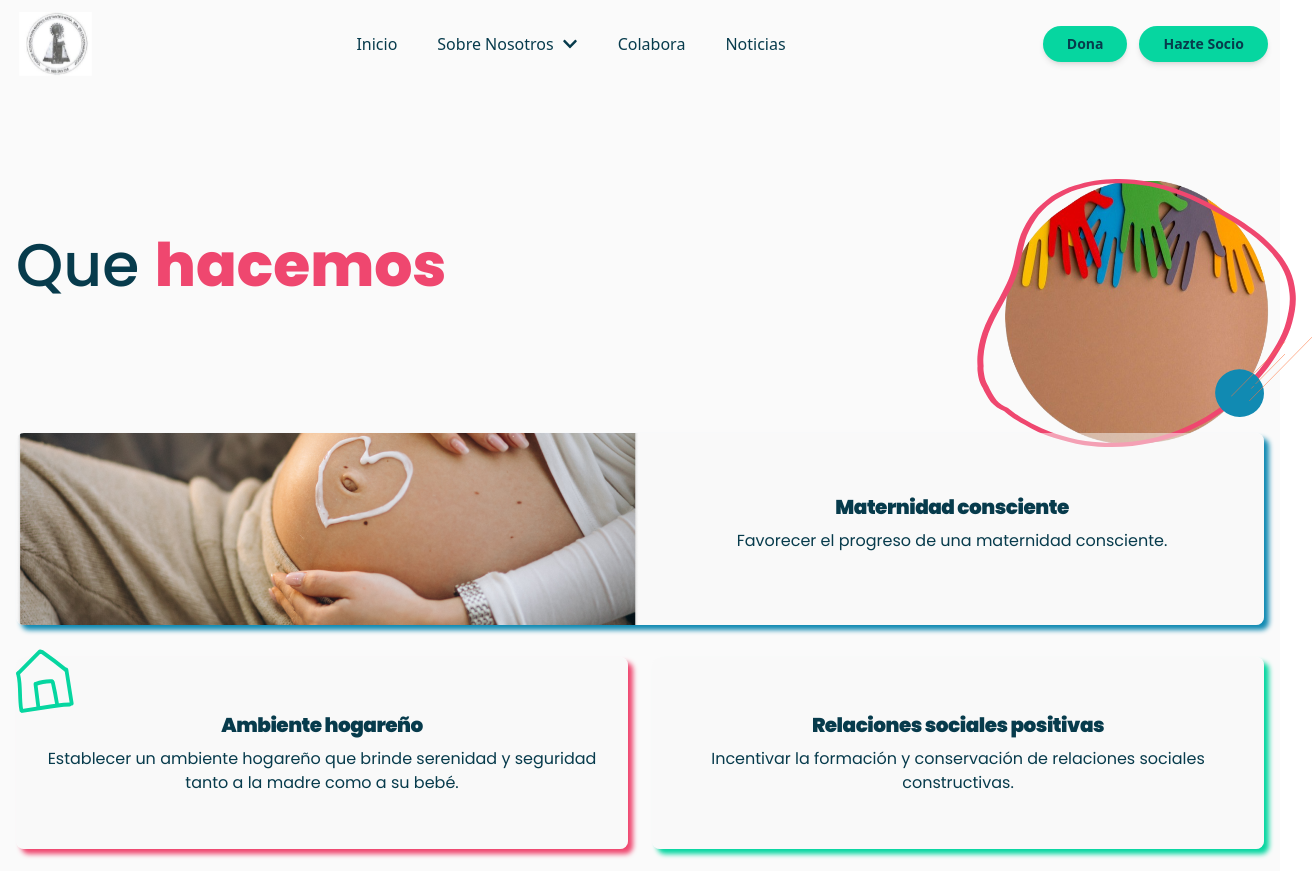
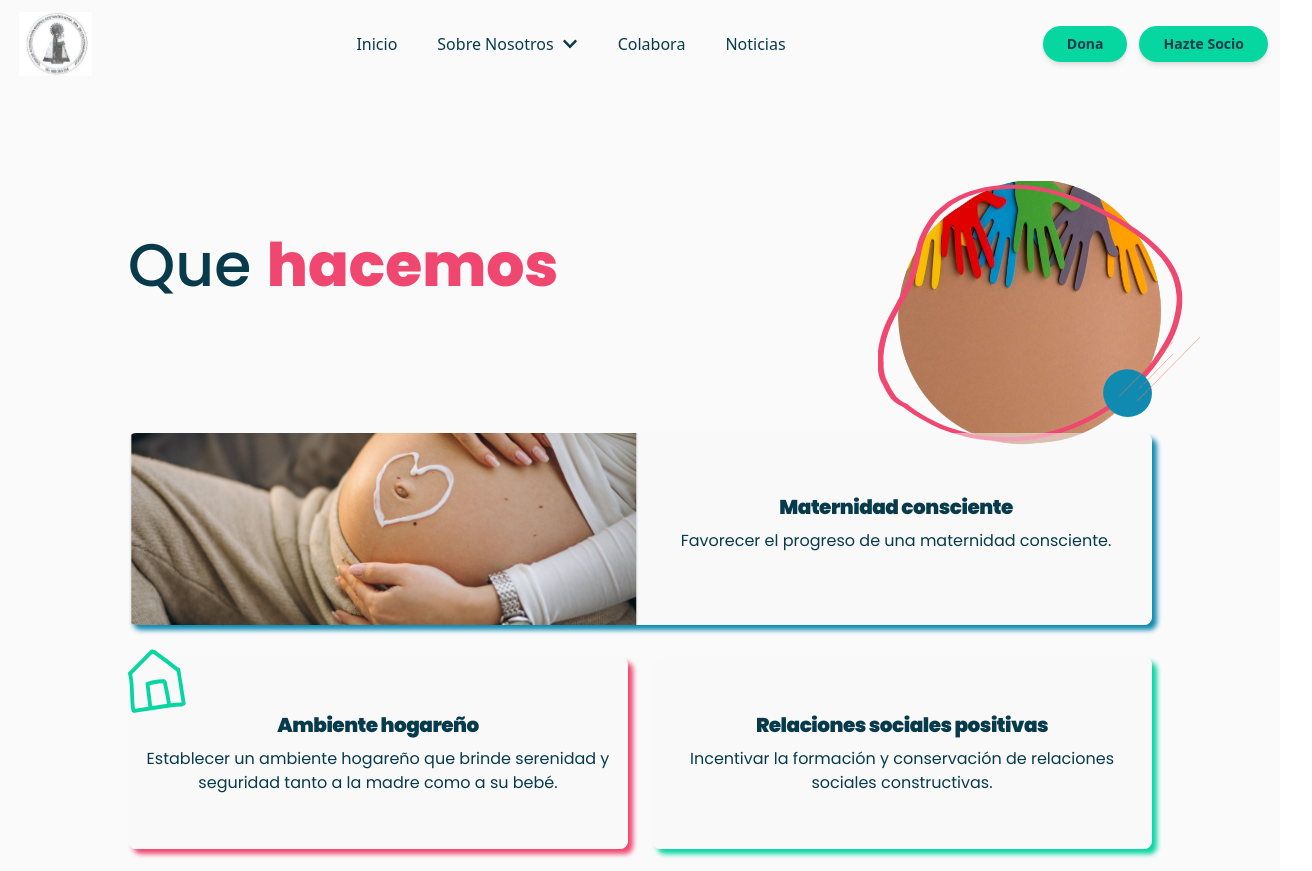
Before and after one commit to vallefarinha/front-casa, a React (Vite) app: page /work in a window 1280 px wide. Shown: the top 871 px of the page, 1312 px wide, since content can reach past the window. Built offline with nearby package versions, Linux system fonts and the light colour scheme.

Commit message:
add green scroll and pointer navbar

```diff
--- a/package.json
+++ b/package.json
@@ -13,11 +13,7 @@
     "axios": "^1.6.8",
     "flowbite": "^2.3.0",
     "flowbite-react": "^0.7.8",
-<<<<<<< HEAD
-    "framer-motion": "^11.0.28",
-=======
     "framer-motion": "^10.16.4",
->>>>>>> eda709830b4078a3429d429a71e8152a7c257453
     "react": "^18.2.0",
     "react-dom": "^18.2.0",
     "react-icons": "^5.0.1",
--- a/src/components/cards/WhatWeDoCard/WhatWeDoCardText.jsx
+++ b/src/components/cards/WhatWeDoCard/WhatWeDoCardText.jsx
@@ -1,6 +1,6 @@
 function WhatWeDoCardText({ title, description, shadowColor }) {
   return (
-    <div className={`h-48 mt-2 w-full md:w-1/2 bg-bgColorWithOpacity  content-center md:max-w-2xl rounded-lg shadow-xl ${shadowColor} hover:bg-gray-100`}>
+    <div className={`h-48 mt-2 w-full md:w-1/2 bg-bgColorWithOpacity  content-center md:max-w-2xl rounded-lg shadow-xl ${shadowColor} transition-transform duration-200 transform hover:scale-105 hover:bg-gray-100`}>
     <h5 className="mb-2 text-xl font-poppinsBlack tracking-tight text-LetterColor text-center">{title}</h5>
     <p className="font-poppinsRegular text-LetterColor text-center px-4">{description}</p>
     </div>
--- a/src/components/cards/WhatWeDoCard/WhatWeDoCardWithImageLeft.jsx
+++ b/src/components/cards/WhatWeDoCard/WhatWeDoCardWithImageLeft.jsx
@@ -6,8 +6,8 @@ function WhatWeDoCardWithImageLeft({img, title, text, shadowColor}) {
   <img className="object-cover w-full rounded md:h-full md:rounded-none md:rounded-s-lg" src={img} alt=""/>
   </div>
 
-    <div className="flex flex-col justify-center text-center p-4 leading-normal w-full md:w-1/2">
-        <h5 className="mb-2 text-xl font-poppinsBlack tracking-tight text-LetterColor dark:text-white">{title}</h5>
+    <div className="flex flex-col justify-center text-center p-4 leading-normal w-full md:w-1/2 transition-transform duration-200 transform hover:scale-105">
+        <h5 className="mb-2 text-xl font-poppinsBlack tracking-tight text-LetterColor dark:text-white ">{title}</h5>
         <p className="mb-3 font-normal font-poppinsRegular text-LetterColor">{text}</p>
     </div>
 </div>
--- a/src/components/cards/WhatWeDoCard/WhatWeDoCardWithImageRight.jsx
+++ b/src/components/cards/WhatWeDoCard/WhatWeDoCardWithImageRight.jsx
@@ -7,7 +7,7 @@ function WhatWeDoCardWithImageRight({ img, title, text, shadowColor }) {
         </div>
       </div>
 
-      <div className="flex flex-col justify-center text-center p-4 leading-normal w-full md:w-1/2 order-1 md:order-2">
+      <div className="flex flex-col justify-center text-center p-4 leading-normal w-full md:w-1/2 order-1 md:order-2 transition-transform duration-200 transform hover:scale-105">
         <h5 className="mb-2 text-xl font-poppinsBlack tracking-tight text-LetterColor dark:text-white">{title}</h5>
         <p className="mb-3 font-normal font-poppinsRegular text-LetterColor">{text}</p>
       </div>
--- a/src/index.css
+++ b/src/index.css
@@ -70,3 +70,18 @@
   flex: 0 0 auto;
   width: 100vw;
 }
+
+
+::-webkit-scrollbar {
+  width: 7px;
+  height: 7px;
+}
+
+::-webkit-scrollbar-thumb {
+  background-color: #06D6A0;
+  border-radius: 5px;
+}
+
+::-webkit-scrollbar-track {
+  background-color: inherit;
+}
--- a/src/pages/SanJose.jsx
+++ b/src/pages/SanJose.jsx
@@ -292,7 +292,7 @@ El Cordón de San José es una tradición que consiste en colocar una cinta alre
           </div>
           <div className="absolute right-4 top-3">
           <ArrowButton
-           rotate={"up"}
+           rotate={""}
            onClick={() => handleButtonClick("Section1")} />
           </div>
         </div>
--- a/src/pages/WhatWeDo.jsx
+++ b/src/pages/WhatWeDo.jsx
@@ -18,7 +18,7 @@ import irregularPinkCircle from "../assets/icons/irregularPinkCircle.svg";
 function WhatWeDo() {
   return (
     <>
-<div className="mx-4 relative">
+<div className="mx-4 relative w-[80%] mx-auto">
   <div className="flex items-center justify-center relative">
     <Title wordBlue="Que" wordPink="hacemos" />
     <div className="w-80 relative flex justify-center items-center mt-24">
```
